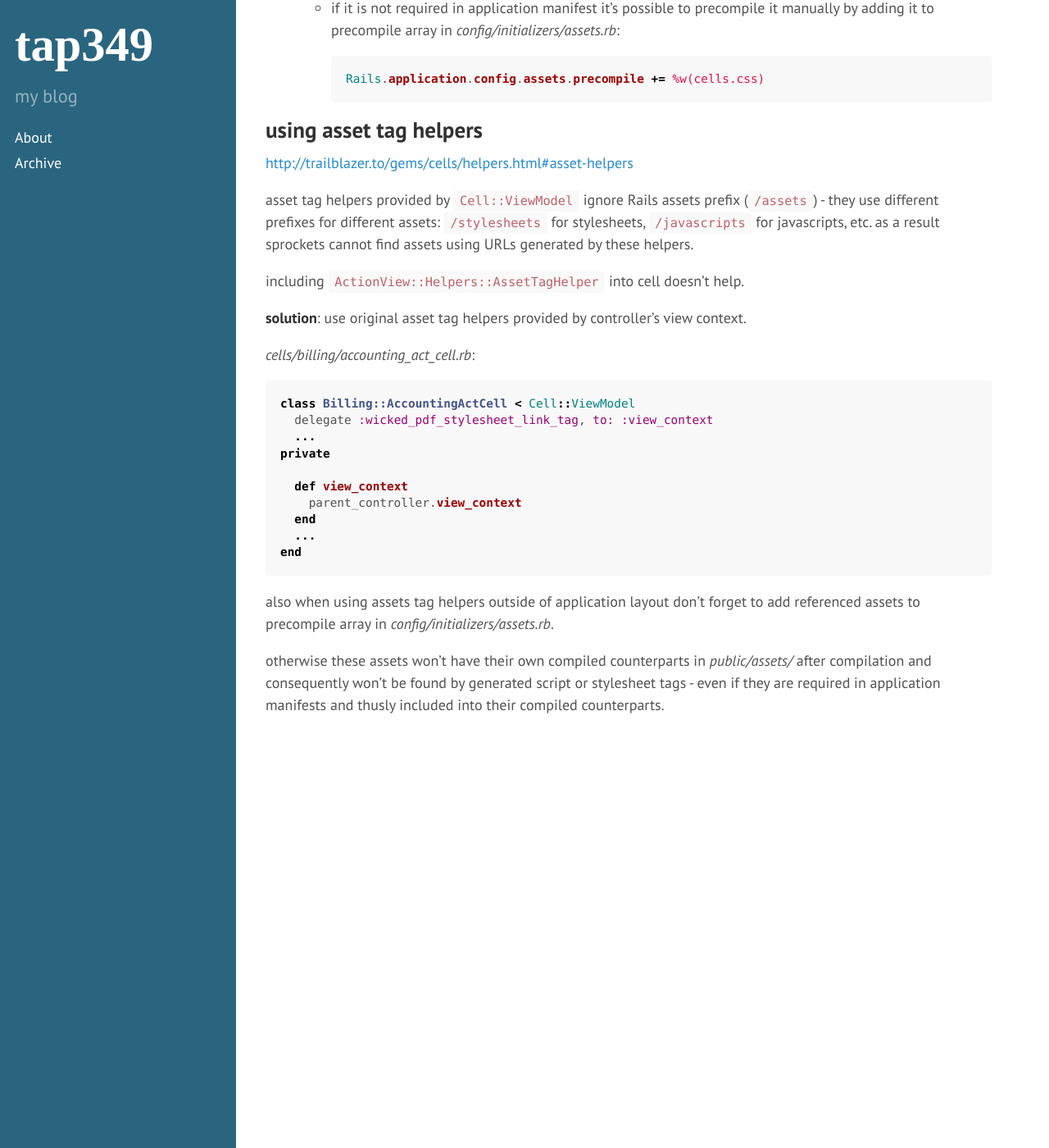
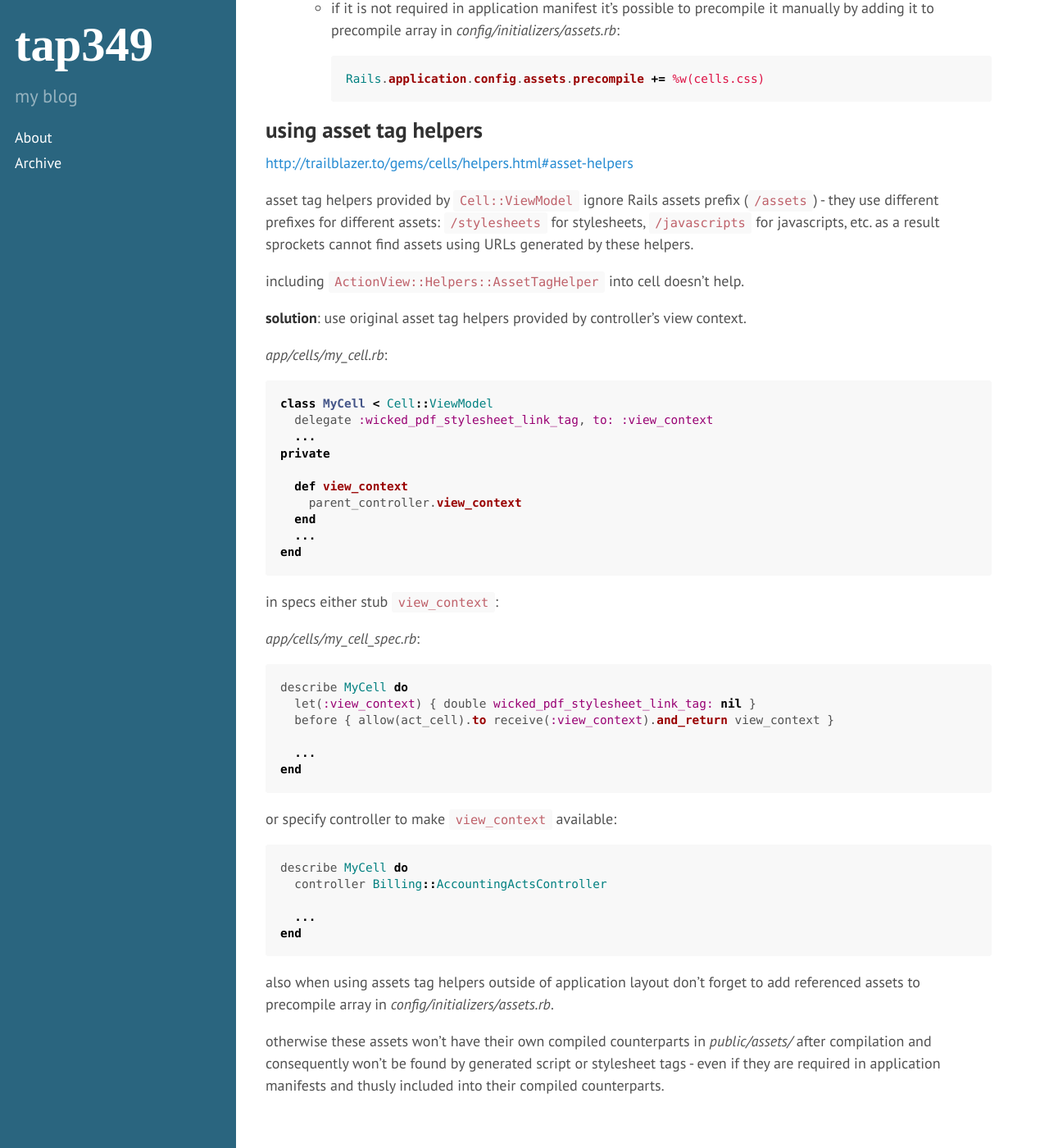
Before and after one commit to tap349/tap349.github.io, a Jekyll site: the page built from _posts/2016-04-07-assets-in-cells.md, in a window 1280 px wide and 1400 px high, scrolled down 1425 px. Shown: the whole window at 82% size. Built offline with Jekyll 4.4.1, drawn with Linux system fonts in a browser that asks for light colours.

Commit message:
update 2016-04-08_18:10:38

````diff
--- a/_posts/2016-04-07-assets-in-cells.md
+++ b/_posts/2016-04-07-assets-in-cells.md
@@ -90,10 +90,10 @@ including `ActionView::Helpers::AssetTagHelper` into cell doesn't help.
 
 **solution**: use original asset tag helpers provided by controller's view context.
 
-_cells/billing/accounting_act_cell.rb_:
+_app/cells/my_cell.rb_:
 
 ```ruby
-class Billing::AccountingActCell < Cell::ViewModel
+class MyCell < Cell::ViewModel
   delegate :wicked_pdf_stylesheet_link_tag, to: :view_context
   ...
 private
@@ -105,6 +105,29 @@ private
 end
 ```
 
+in specs either stub `view_context`:
+
+_app/cells/my_cell_spec.rb_:
+
+```ruby
+describe MyCell do
+  let(:view_context) { double wicked_pdf_stylesheet_link_tag: nil }
+  before { allow(act_cell).to receive(:view_context).and_return view_context }
+
+  ...
+end
+```
+
+or specify controller to make `view_context` available:
+
+```ruby
+describe MyCell do
+  controller Billing::AccountingActsController
+
+  ...
+end
+```
+
 also when using assets tag helpers outside of application layout don't forget
 to add referenced assets to precompile array in _config/initializers/assets.rb_.
 
````
